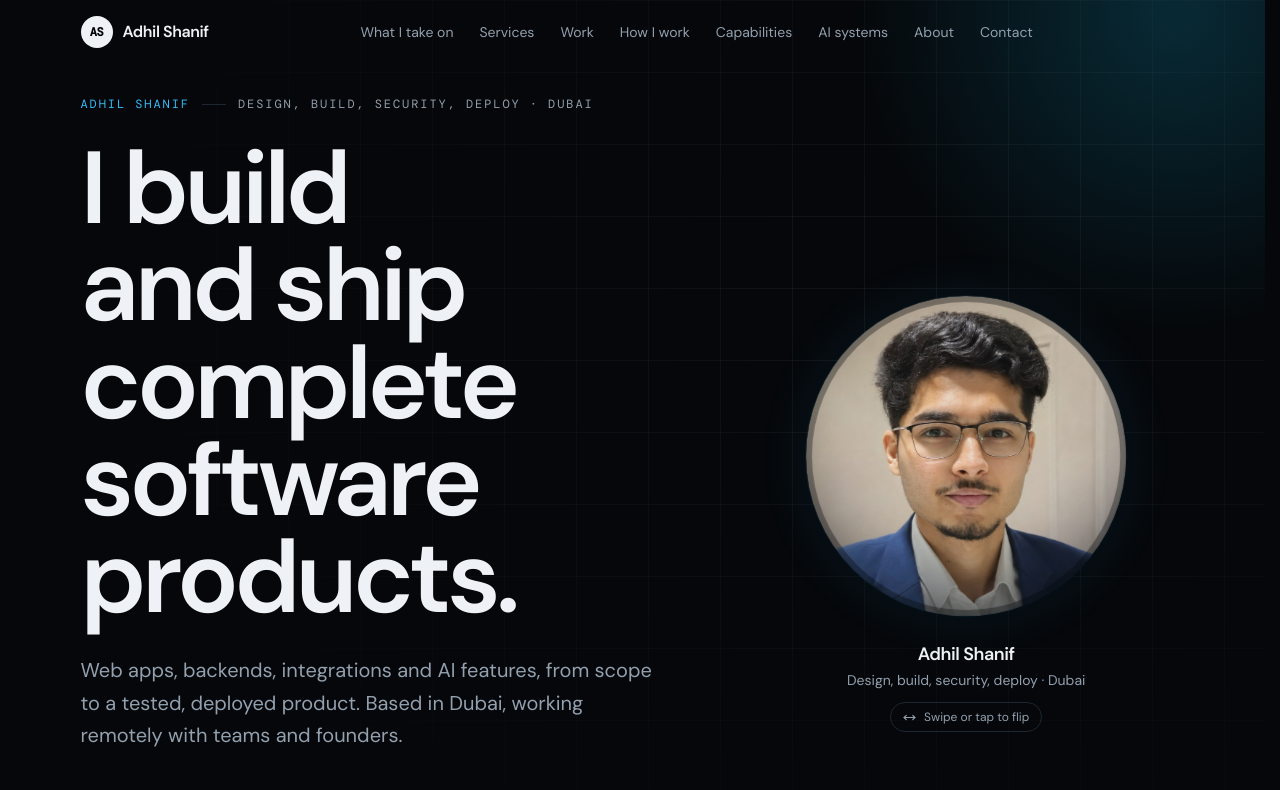
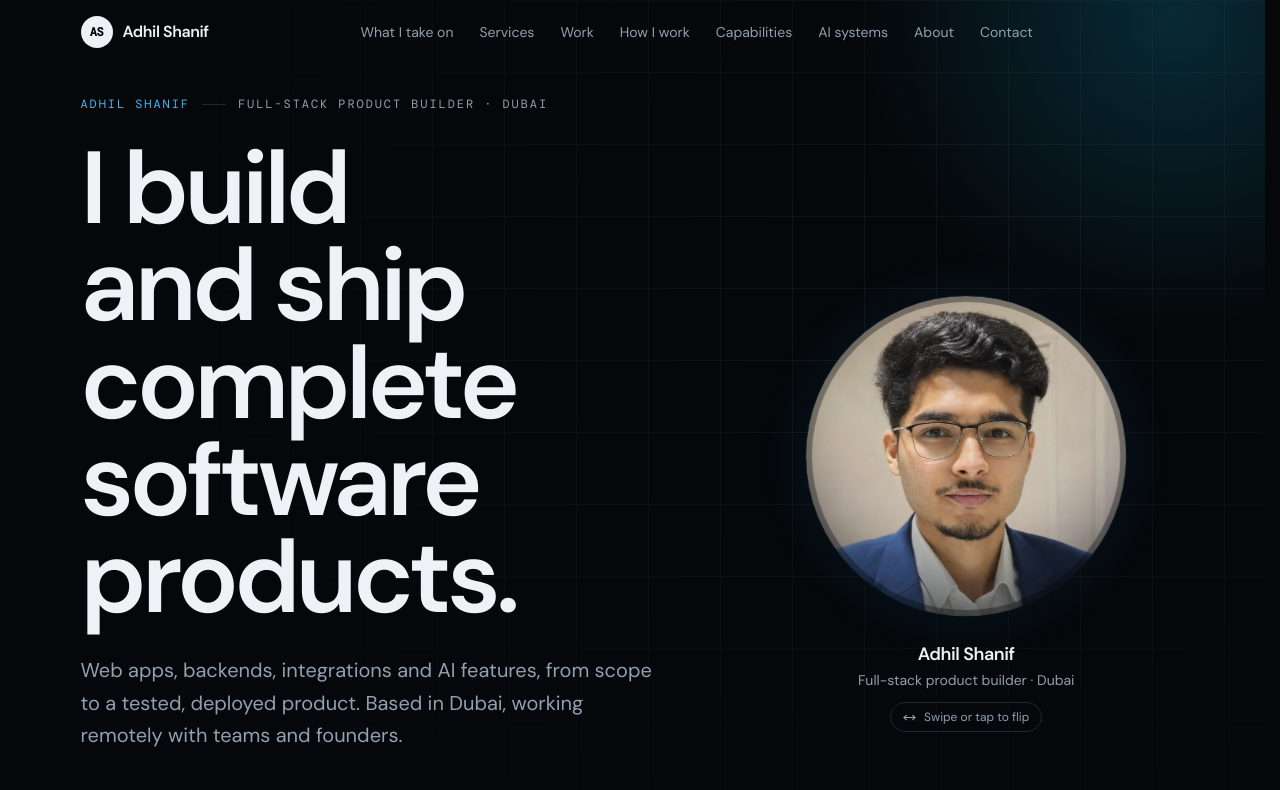
Before and after one commit to shanifadhil33-blip/My-portfolio, a Next.js app: page / in a window 1280 px wide. Shown: the top 790 px of the page. Built offline with nearby package versions, Linux system fonts and the light colour scheme.

Commit message:
Set role line to Full-stack product builder

```diff
--- a/src/components/Contact.tsx
+++ b/src/components/Contact.tsx
@@ -111,7 +111,7 @@ export default function Contact() {
         </div>
 
         <footer className="mt-24 flex flex-col gap-6 border-t border-border pt-8 md:mt-32 md:flex-row md:items-center md:justify-between">
-          <p className="text-sm text-muted">© {new Date().getFullYear()} Adhil Shanif, Dubai. Design, build, security, deploy</p>
+          <p className="text-sm text-muted">© {new Date().getFullYear()} Adhil Shanif, Dubai. Full-stack product builder</p>
           <nav aria-label="Footer">
             <ul className="flex flex-wrap gap-x-5 gap-y-1 text-sm text-muted">
               {footerLinks.map((l) => (
--- a/src/components/Hero.tsx
+++ b/src/components/Hero.tsx
@@ -18,7 +18,7 @@ export default function Hero() {
           <p className="rise flex flex-wrap items-center gap-x-3 gap-y-1 font-mono text-xs tracking-[0.16em] text-muted uppercase" style={{ "--d": 0 } as React.CSSProperties}>
             <span className="text-accent">Adhil Shanif</span>
             <span aria-hidden className="h-px w-6 bg-border" />
-            <span>Design, build, security, deploy · Dubai</span>
+            <span>Full-stack product builder · Dubai</span>
           </p>
 
           <h1
--- a/src/components/HeroCard.tsx
+++ b/src/components/HeroCard.tsx
@@ -150,7 +150,7 @@ export default function HeroCard() {
 
       <div className="mt-6 text-center">
         <p className="text-lg font-semibold tracking-tight text-foreground">Adhil Shanif</p>
-        <p className="mt-0.5 text-sm text-muted">Design, build, security, deploy · Dubai</p>
+        <p className="mt-0.5 text-sm text-muted">Full-stack product builder · Dubai</p>
         <p className={`mt-3 inline-flex items-center gap-2 rounded-full border border-border px-3 py-1.5 text-xs text-muted transition-opacity duration-500 ${hinted ? "opacity-100" : "opacity-70"}`}>
           <MoveHorizontal size={13} aria-hidden /> Swipe or tap to flip
         </p>
--- a/src/lib/site.ts
+++ b/src/lib/site.ts
@@ -15,7 +15,7 @@ export const WHATSAPP_URL = "https://wa.me/971504874729";
 
 export const GITHUB_URL = "https://github.com/shanifadhil33-blip";
 
-export const ROLE = "Design, build, security, deploy";
+export const ROLE = "Full-stack product builder";
 
 export const HEADLINE = "I build and ship complete software products.";
 
```
